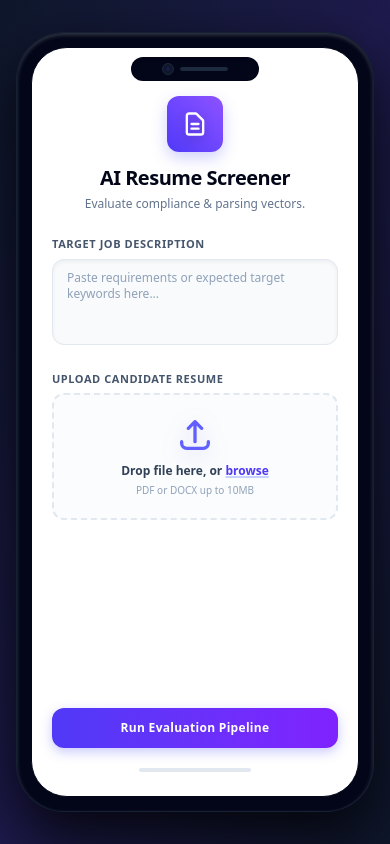
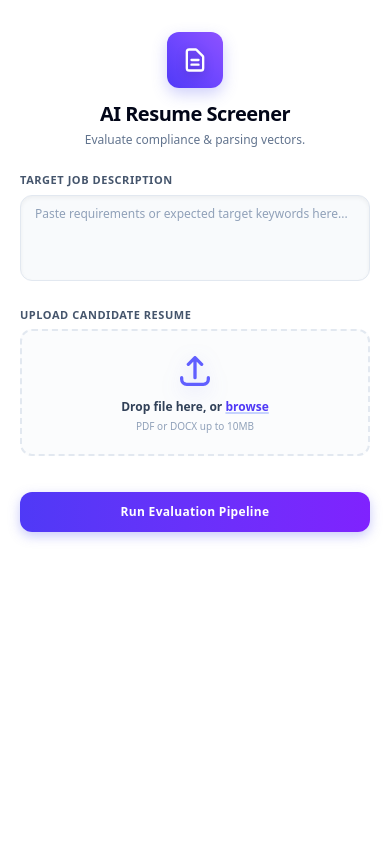
Before and after one commit to mithrarg/mithra, a Flask app: page /index in a window 390 px wide. Run offline with Flask 3, Linux system fonts and the light colour scheme.

Commit message:
Refactor index.html for improved responsiveness
Updated the HTML structure and styles for the ATS Resume Screener interface, enhancing responsiveness and visual elements for mobile and desktop views.

```diff
--- a/templates/index.html
+++ b/templates/index.html
@@ -28,21 +28,21 @@
         }
     </style>
 </head>
-<body class="bg-gradient-to-br from-slate-900 via-indigo-950 to-slate-900 min-h-screen flex items-center justify-center p-4 perspective-container">
+<body class="bg-white md:bg-gradient-to-br md:from-slate-900 md:via-indigo-950 md:to-slate-900 min-h-screen flex items-center justify-center p-0 md:p-4 perspective-container">
 
-    <!-- Outer Device Hardware Shell -->
-    <div class="3d-card relative mx-auto w-[380px] h-[780px] bg-slate-950 rounded-[48px] p-3.5 shadow-[0_25px_60px_rgba(0,0,0,0.8),_inset_0_2px_4px_rgba(255,255,255,0.2)] border border-slate-800/80 hover:scale-[1.02] hover:shadow-[0_35px_70px_rgba(99,102,241,0.25)]">
+    <!-- Outer Device Hardware Shell (Frame only shows on md: screens and up) -->
+    <div class="3d-card relative mx-auto w-full min-h-screen md:min-h-0 md:w-[380px] md:h-[780px] bg-white md:bg-slate-950 md:rounded-[48px] p-0 md:p-3.5 md:shadow-[0_25px_60px_rgba(0,0,0,0.8),_inset_0_2px_4px_rgba(255,255,255,0.2)] md:border md:border-slate-800/80 md:hover:scale-[1.02] md:hover:shadow-[0_35px_70px_rgba(99,102,241,0.25)]">
 
-        <!-- Top Speaker Notch and Camera Island Component -->
-        <div class="absolute top-6 left-1/2 transform -translate-x-1/2 w-32 h-6 bg-slate-950 rounded-full z-30 flex items-center justify-center gap-1.5 shadow-inner">
+        <!-- Top Speaker Notch and Camera Island (Hidden on Mobile, Visible on Desktop) -->
+        <div class="hidden md:flex absolute top-6 left-1/2 transform -translate-x-1/2 w-32 h-6 bg-slate-950 rounded-full z-30 items-center justify-center gap-1.5 shadow-inner">
             <div class="w-3 h-3 rounded-full bg-slate-900 border border-slate-800 flex items-center justify-center">
                 <div class="w-1 h-1 rounded-full bg-indigo-950"></div>
             </div>
             <div class="w-12 h-1 rounded-full bg-slate-800"></div>
         </div>
 
-        <!-- Inner Mobile Screen Viewport Boundary -->
-        <div class="mobile-viewport relative w-full h-full bg-white rounded-[36px] overflow-y-auto overflow-x-hidden flex flex-col pt-10 pb-6 px-5 border border-slate-950">
+        <!-- Inner Screen Viewport Boundary -->
+        <div class="mobile-viewport relative w-full h-full bg-white rounded-none md:rounded-[36px] overflow-y-auto overflow-x-hidden flex flex-col pt-6 md:pt-10 pb-6 px-5 border-0 md:border md:border-slate-950">
 
             <!-- Header Section with 3D Styled Logo Mark -->
             <div class="text-center mb-6 mt-2">
@@ -115,7 +115,7 @@
                     </div>
                 </div>
 
-                <!-- 3D Tactile Action Button pinned toward bottom -->
+                <!-- Action Button -->
                 <div class="pt-4 mt-auto">
                     <button
                         type="submit"
@@ -127,8 +127,8 @@
 
             </form>
 
-            <!-- Bottom UI Soft Home Indicator Bar -->
-            <div class="w-28 h-1 bg-slate-200 rounded-full mx-auto mt-5 shrink-0"></div>
+            <!-- Bottom UI Soft Home Indicator Bar (Desktop Mockup Only) -->
+            <div class="hidden md:block w-28 h-1 bg-slate-200 rounded-full mx-auto mt-5 shrink-0"></div>
         </div>
     </div>
 
```
